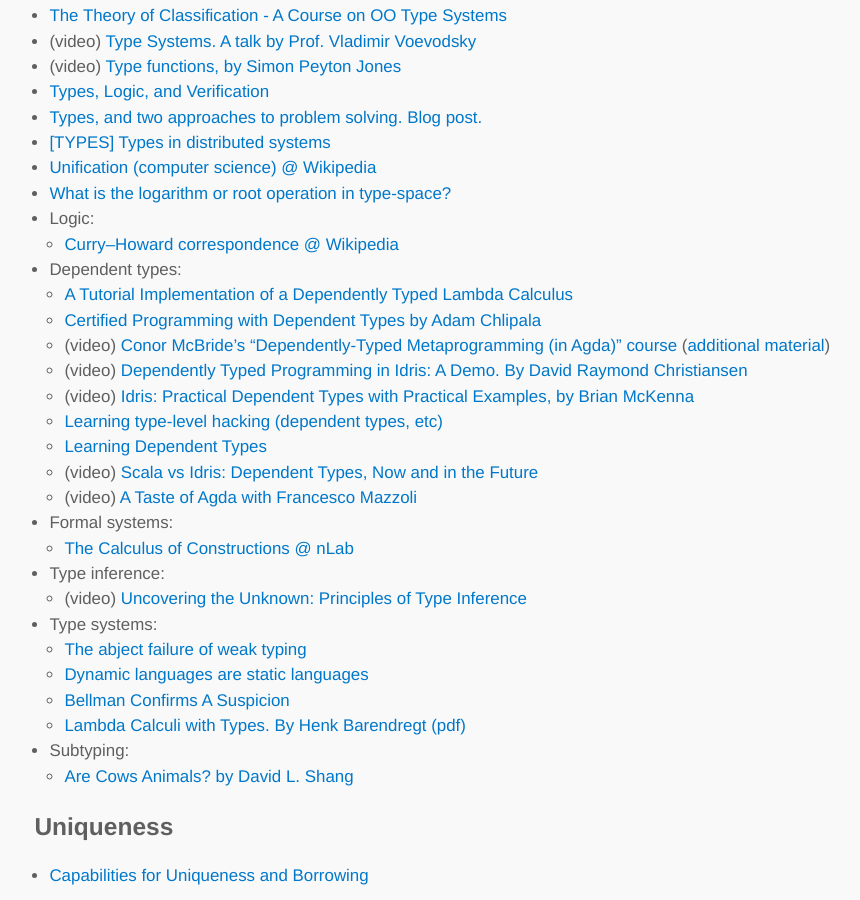
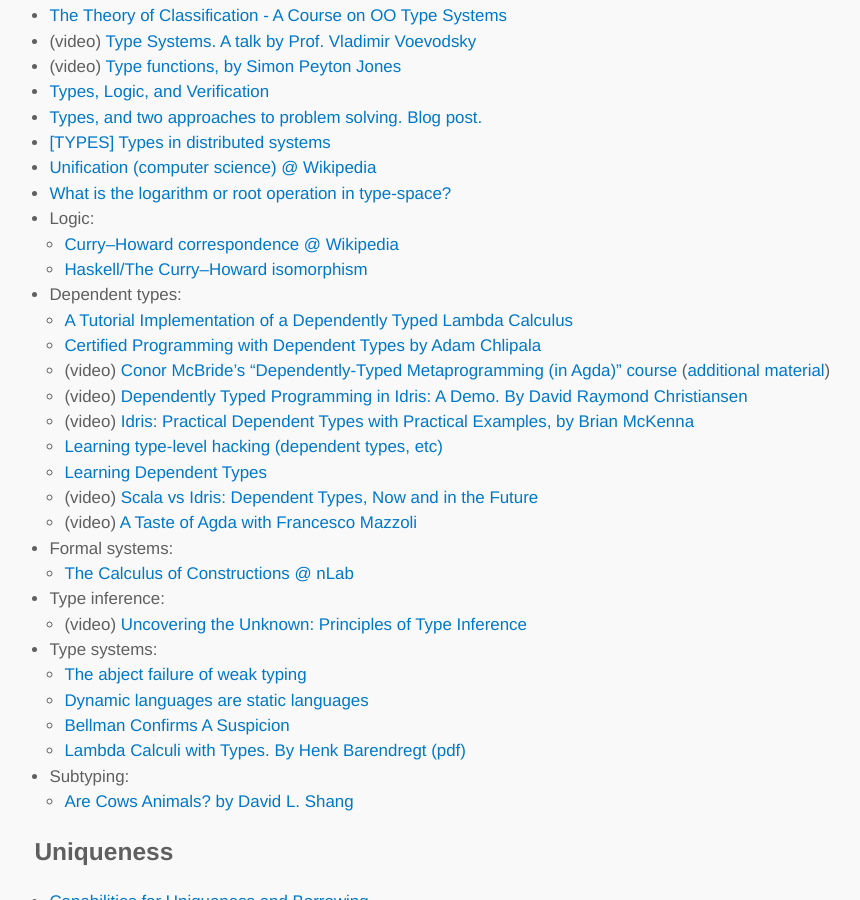
Before and after one commit to lambdatoast/lambdatoast.github.com, a Jekyll site: the page built from cs-resources/index.md, in a window 1280 px wide and 900 px high, scrolled down 8133 px. Shown: the whole window, without its empty margins (200-1060 px from the left). Built offline with Jekyll 4.4.1, drawn with Linux system fonts in a browser that asks for light colours.

Commit message:
Add link to another article on the Curry-Howard correspondence.

```diff
--- a/cs-resources/index.md
+++ b/cs-resources/index.md
@@ -295,6 +295,7 @@
   - [What is the logarithm or root operation in type-space?](http://cstheory.stackexchange.com/questions/17006/what-is-the-logarithm-or-root-operation-in-type-space)
   - Logic:
     + [Curry–Howard correspondence @ Wikipedia](http://en.wikipedia.org/wiki/Curry%E2%80%93Howard_correspondence)
+    + [Haskell/The Curry–Howard isomorphism](http://en.wikibooks.org/wiki/Haskell/The_Curry%E2%80%93Howard_isomorphism)
   - Dependent types:
     + [A Tutorial Implementation of a Dependently Typed Lambda Calculus](http://www.andres-loeh.de/LambdaPi/)
     + [Certified Programming with Dependent Types by Adam Chlipala](http://adam.chlipala.net/cpdt/)
```
